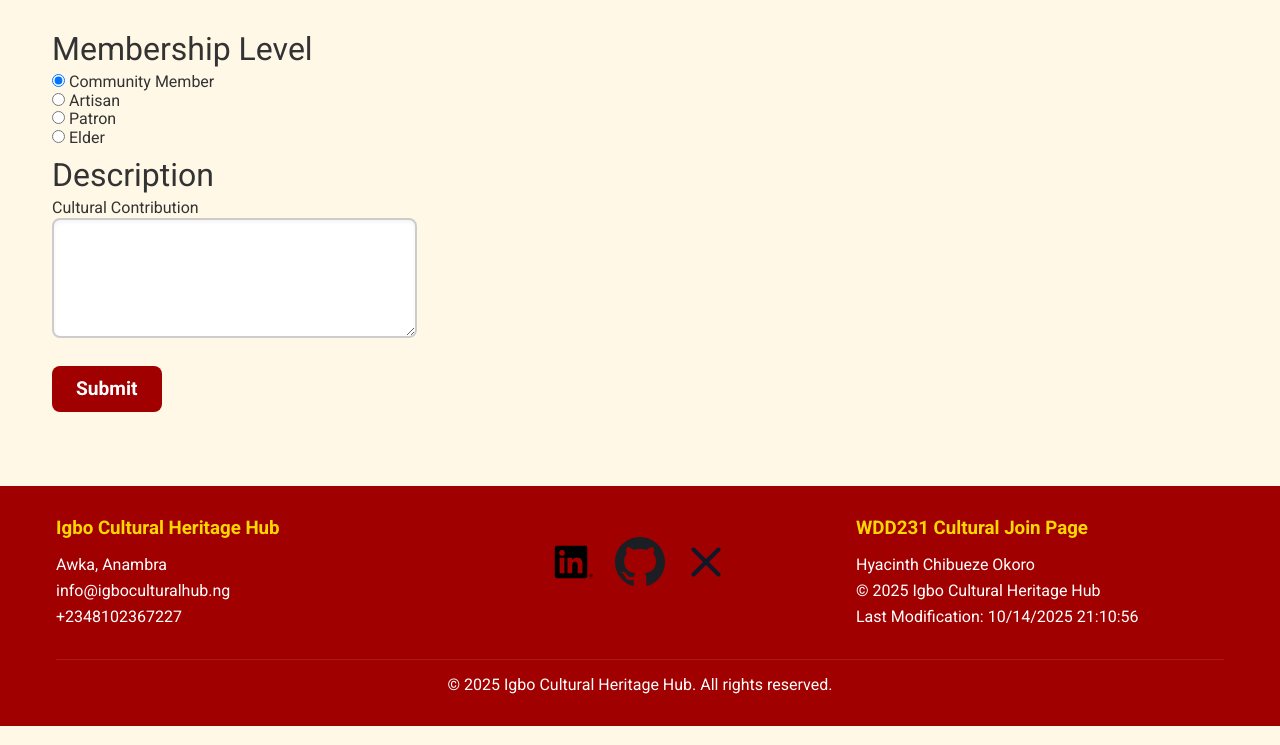
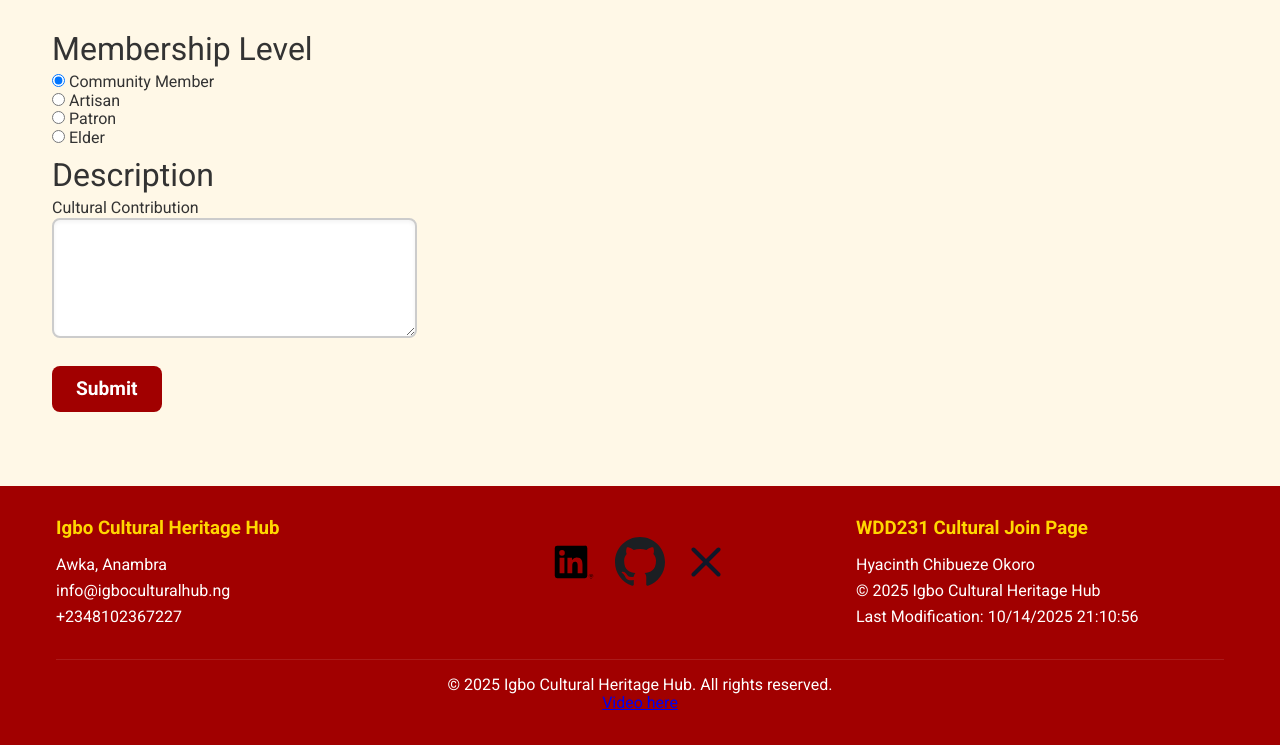
Before and after one commit to ChibuezeO/wdd231, a plain HTML site: page project/join.html in a window 1280 px wide. Shown: the part 842-1587 px from the top of the page. Drawn offline with Linux system fonts and the light colour scheme; no server answers.

Commit message:
corrections

```diff
--- a/project/join.html
+++ b/project/join.html
@@ -38,7 +38,7 @@
                 <nav id="nav" aria-label="Main navigation">
                     <ul>
                         <li><a href="index.html" class="active">Home</a></li>
-                        <li><a href="directory.html">Cultural Groups</a></li>
+                       <!-- <li><a href="directory.html">Cultural Groups</a></li>-->
                         <li><a href="join.html">Join Us</a></li>
                         <li><a href="discover.html">Learn More</a></li>
                     </ul>
@@ -179,6 +179,8 @@
             </div>
             <div class="copyright">
                 <p>&copy; <span id="copyrightYear"></span> Igbo Cultural Heritage Hub. All rights reserved.</p>
+                <a href="https://www.loom.com/share/bdc66e00159b42088fa99ed0610b5fe3?sid=449c8c93-1586-487b-bd4c-120fc38f341b">Video
+                here</a>
             </div>
         </div>
     </footer>
```
Also changed, not shown: project/discover.html (+3 -1 lines), project/index.html (+1 -1 lines).
